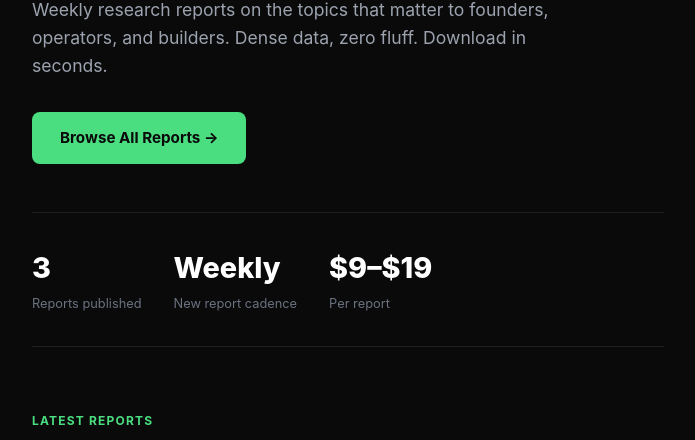
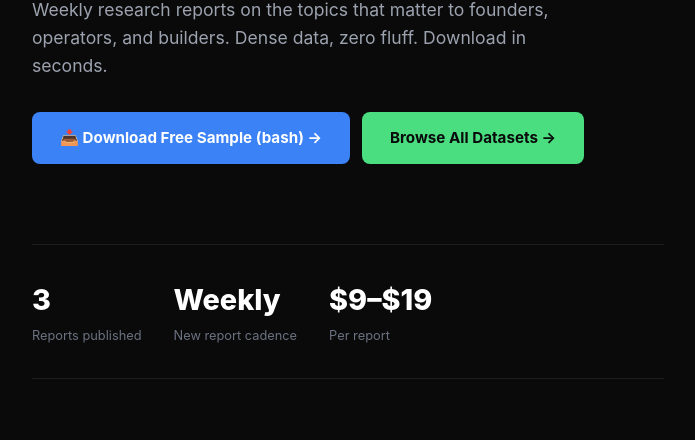
Before and after one commit to akashmanjunath2505/datapulse-storefront, a plain HTML site: page index.html in a window 1280 px wide. Shown: the part 295-735 px from the top of the page, without its empty margins (292-987 px from the left). Drawn offline with Linux system fonts and the light colour scheme.

Commit message:
Add high-converting Free Sample (bash) lead magnet CTA

```diff
--- a/index.html
+++ b/index.html
@@ -81,7 +81,10 @@
       <section class="hero">
         <h1>Niche intelligence.<br><em>Instantly downloadable.</em></h1>
         <p>Weekly research reports on the topics that matter to founders, operators, and builders. Dense data, zero fluff. Download in seconds.</p>
-        <a href="https://finsitify.gumroad.com" class="cta-btn">Browse All Reports →</a>
+        <div style="display: flex; gap: 12px; flex-wrap: wrap; margin-bottom: 32px;">
+          <a href="https://finsitify.gumroad.com/l/vicjtm" class="cta-btn" style="background: #3b82f6; color: #fff;">📥 Download Free Sample (bash) →</a>
+          <a href="https://finsitify.gumroad.com" class="cta-btn">Browse All Datasets →</a>
+        </div>
       </section>
 
       <div class="stats">
```
